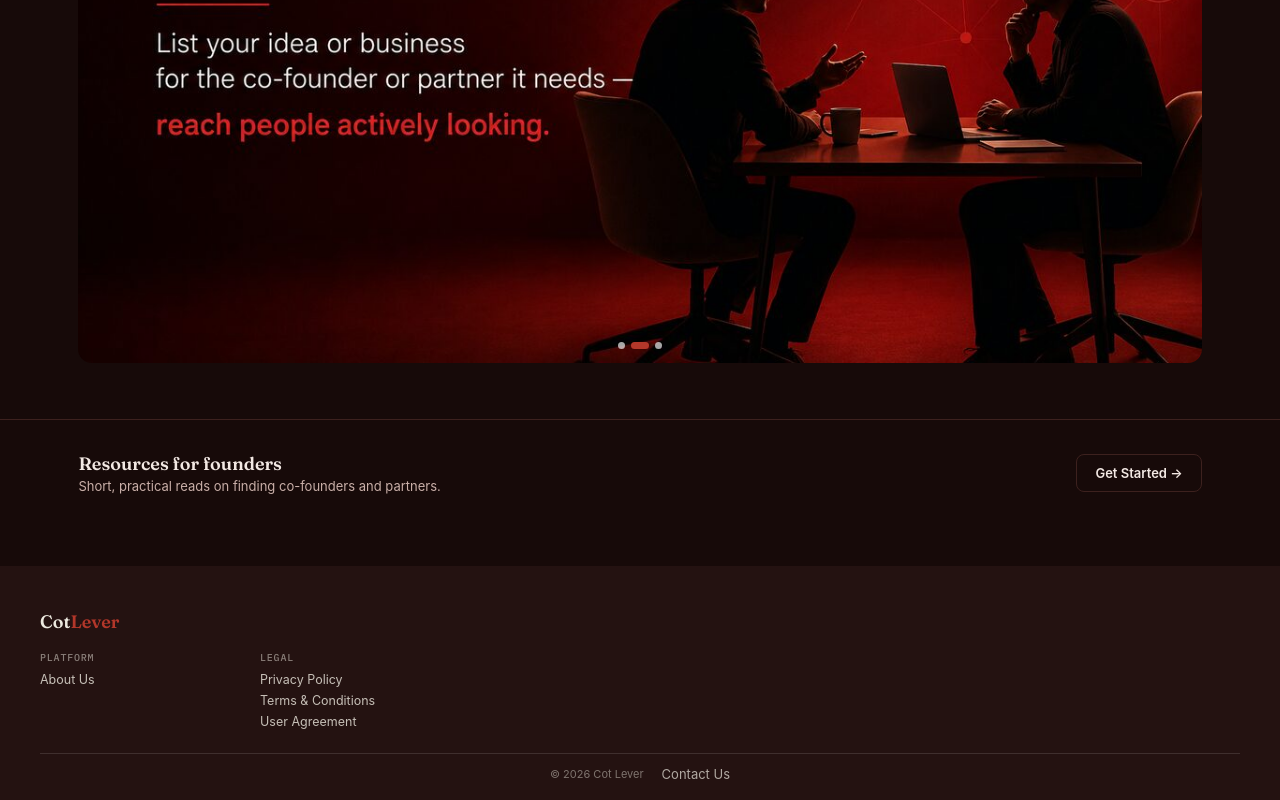
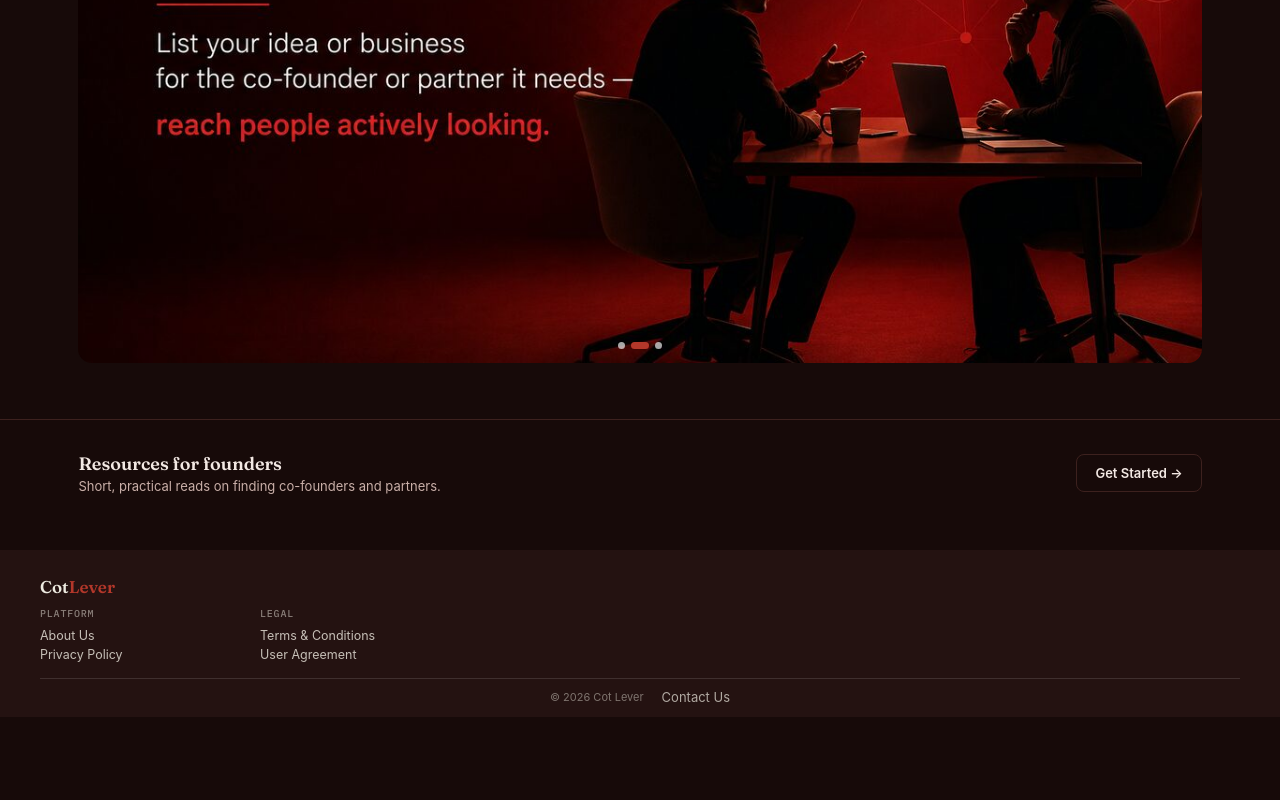
Before and after one commit to cotlevercom-ship-it/grocery-now, a Next.js app: page / in a window 1280 px wide. Shown: the part 507-1307 px from the top of the page. After the commit the page ends 1224 px from the top, so only its background shows below. Built offline with nearby package versions, Linux system fonts and the light colour scheme; no server answers; the database is empty.

Commit message:
Move Privacy Policy from Legal to Platform section; reduce overall footer height (tighter padding/margins throughout)

```diff
--- a/components/Footer.jsx
+++ b/components/Footer.jsx
@@ -27,12 +27,12 @@ export default function Footer() {
 
   return (
     <footer style={{
-      background: theme.surface, color: '#EDEAE0', marginTop: '40px',
-      padding: 'clamp(20px, 4vw, 44px) clamp(16px, 3vw, 56px) 18px',
+      background: theme.surface, color: '#EDEAE0', marginTop: '24px',
+      padding: 'clamp(14px, 2.5vw, 26px) clamp(16px, 3vw, 56px) 12px',
     }}>
-      <div style={{ maxWidth: '1200px', margin: '0 auto', paddingBottom: '18px', borderBottom: '1px solid rgba(255,255,255,0.12)' }}>
-        <div style={{ marginBottom: '18px' }}>
-          <div style={{ fontFamily: theme.fontDisplay, fontSize: '18px', fontWeight: '600', marginBottom: '5px' }}>
+      <div style={{ maxWidth: '1200px', margin: '0 auto', paddingBottom: '12px', borderBottom: '1px solid rgba(255,255,255,0.12)' }}>
+        <div style={{ marginBottom: '10px' }}>
+          <div style={{ fontFamily: theme.fontDisplay, fontSize: '17px', fontWeight: '600' }}>
             Cot<span style={{ color: theme.brass }}>Lever</span>
           </div>
         </div>
@@ -41,11 +41,11 @@ export default function Footer() {
           <div>
             <div style={{ fontFamily: theme.fontMono, fontSize: '10px', letterSpacing: '0.08em', textTransform: 'uppercase', color: 'rgba(237,234,224,0.5)', marginBottom: '8px' }}>Platform</div>
             <FooterLink href="/about">About Us</FooterLink>
+            <FooterLink href="/privacy-policy">Privacy Policy</FooterLink>
           </div>
 
           <div>
             <div style={{ fontFamily: theme.fontMono, fontSize: '10px', letterSpacing: '0.08em', textTransform: 'uppercase', color: 'rgba(237,234,224,0.5)', marginBottom: '8px' }}>Legal</div>
-            <FooterLink href="/privacy-policy">Privacy Policy</FooterLink>
             <FooterLink href="/terms">Terms & Conditions</FooterLink>
             <FooterLink href="/user-agreement">User Agreement</FooterLink>
           </div>
@@ -53,7 +53,7 @@ export default function Footer() {
       </div>
 
       <div style={{
-        maxWidth: '1200px', margin: '0 auto', paddingTop: '12px',
+        maxWidth: '1200px', margin: '0 auto', paddingTop: '10px',
         display: 'flex', alignItems: 'center', justifyContent: 'center', flexWrap: 'wrap', gap: '18px',
         fontSize: '11px', color: 'rgba(237,234,224,0.45)',
       }}>
@@ -78,7 +78,7 @@ function FooterLink({ href, children }) {
   return (
     <Link href={href} style={{
       display: 'block', fontSize: '12.5px', color: 'rgba(237,234,224,0.8)',
-      marginBottom: '6px', textDecoration: 'none',
+      marginBottom: '4px', textDecoration: 'none',
     }}>{children}</Link>
   )
 }
```
